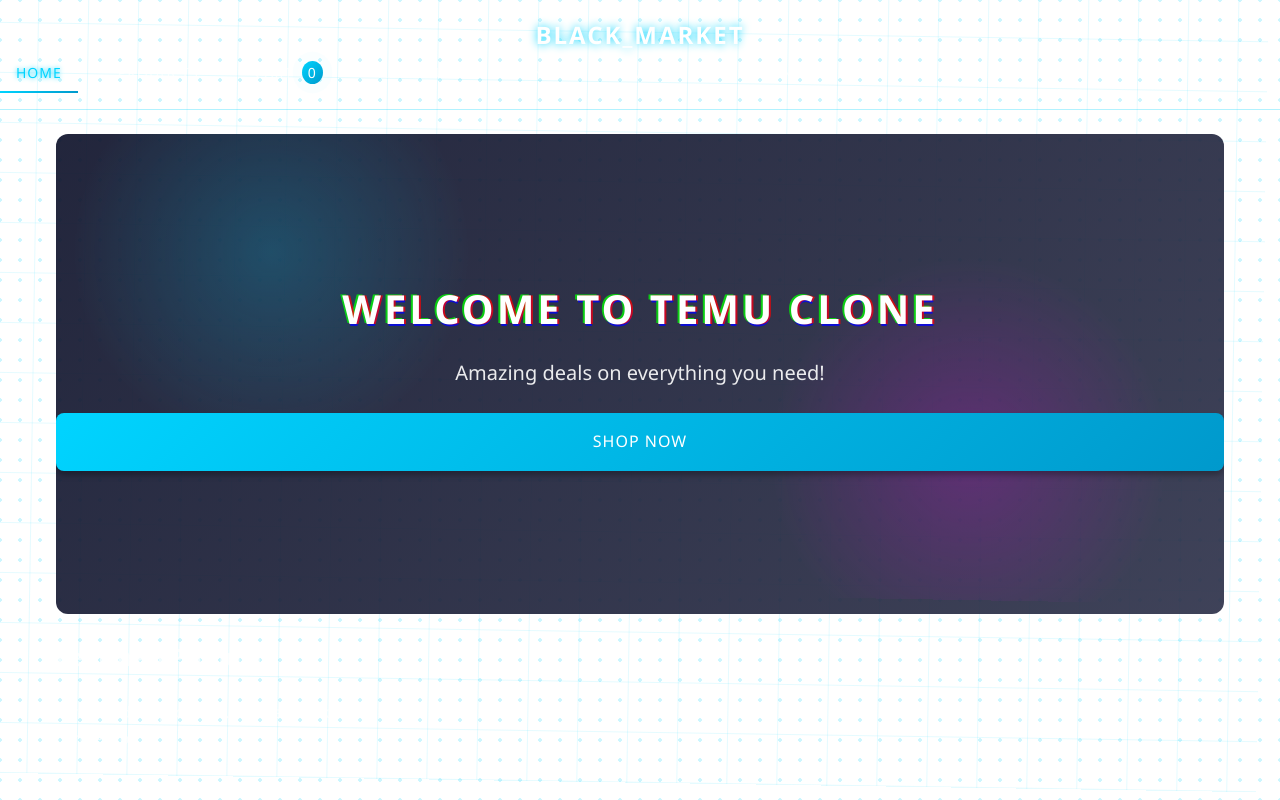
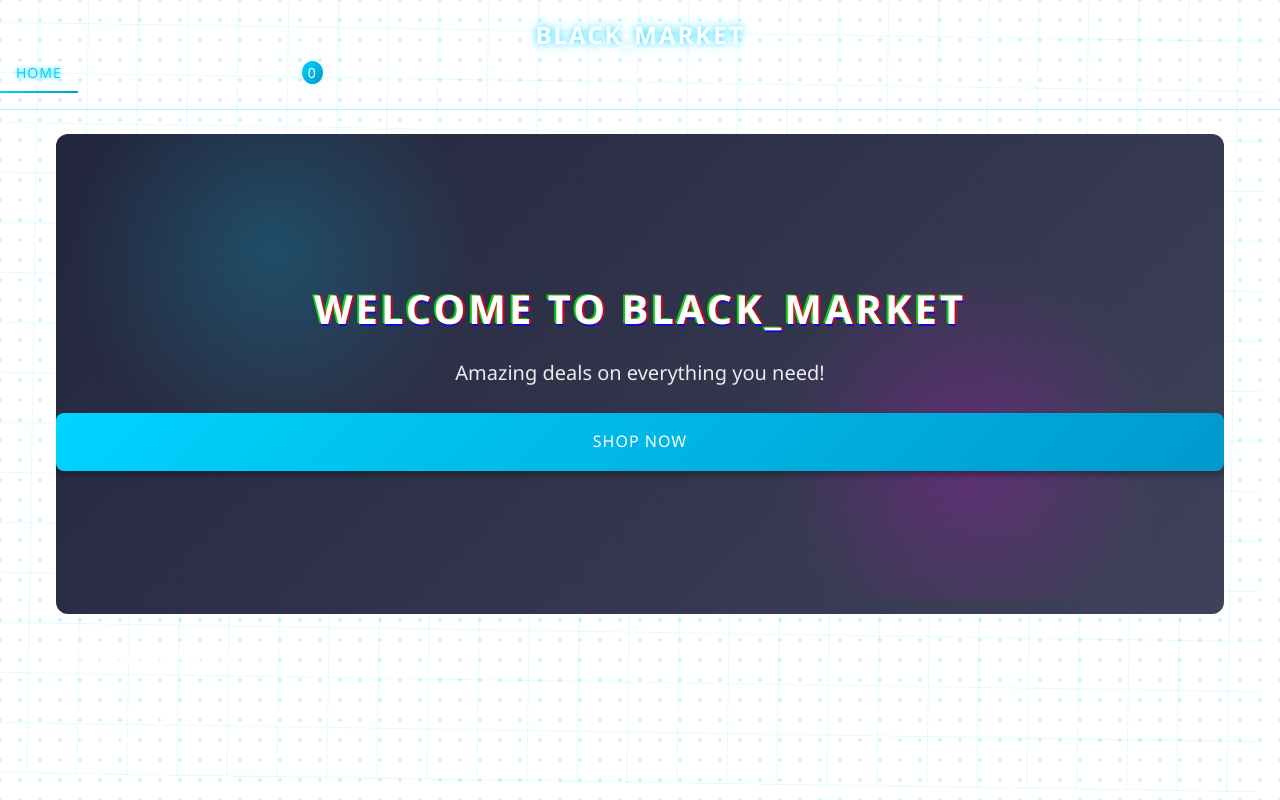
Before and after one commit to krisaballe1-stack/Black_Market, a website: page home.html in a window 1280 px wide. Drawn offline with Linux system fonts and the light colour scheme; no server answers.

Commit message:
Update home.html

```diff
--- a/home.html
+++ b/home.html
@@ -24,7 +24,7 @@
 
     <div class="container">
         <header class="hero">
-            <h1>Welcome to Temu Clone</h1>
+            <h1>Welcome to Black_Market</h1>
             <p>Amazing deals on everything you need!</p>
             <a href="products.html" class="btn">Shop Now</a>
         </header>
```
